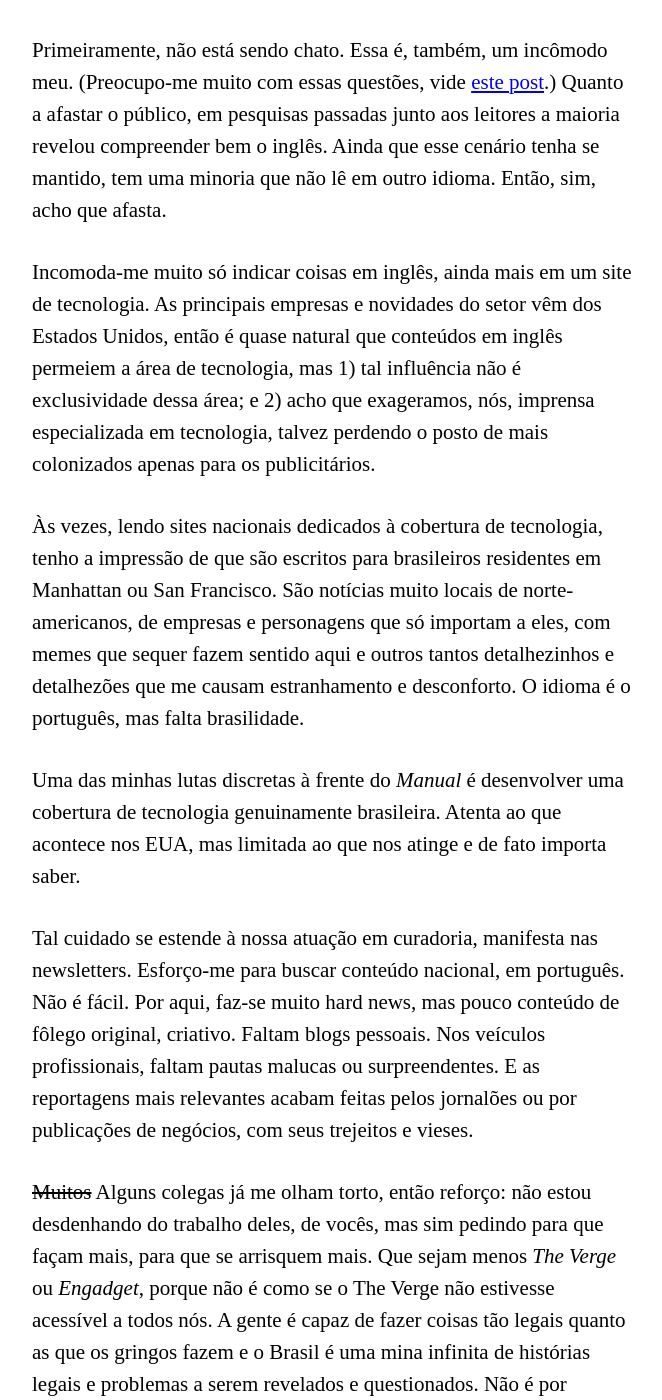
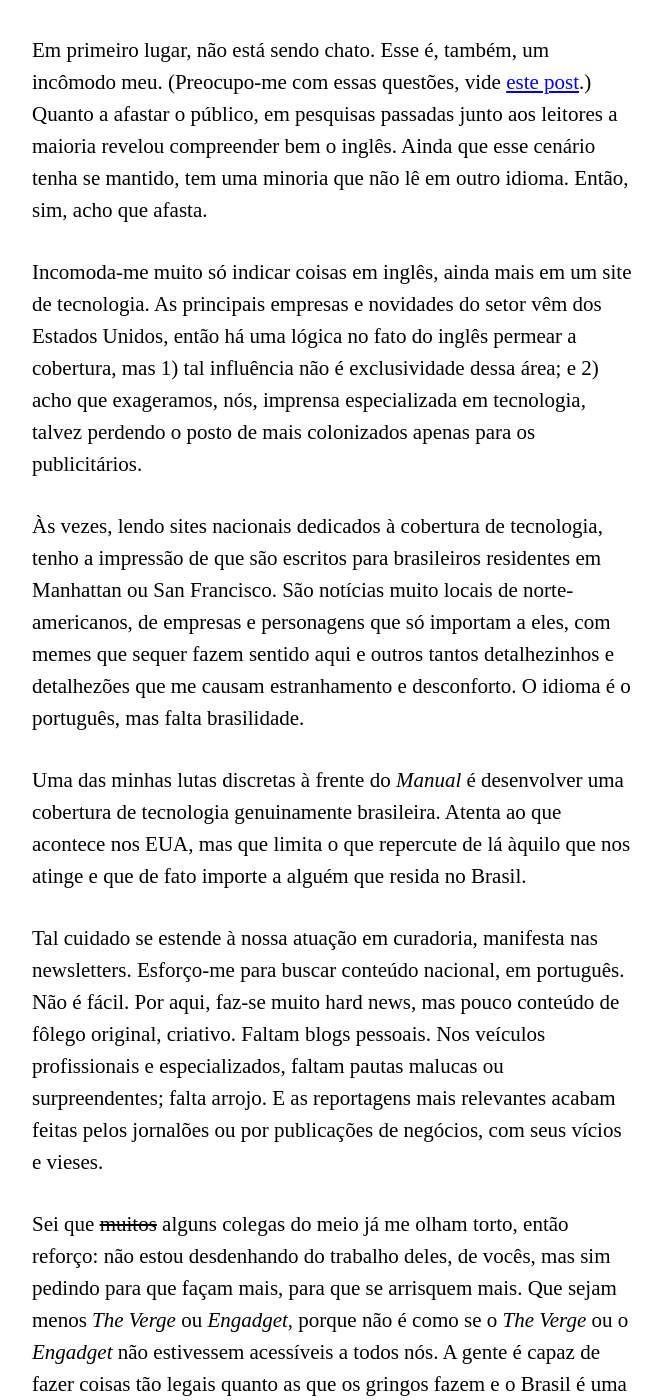
Before and after one commit to rghedin/rghedin.github.io, a Jekyll site: the page built from _posts/2021/2021-05-29-ingles-cobertura-tecnologia.md, in a window 1280 px wide and 1400 px high, scrolled down 570 px. Shown: the whole window, without its empty margins (308-970 px from the left). Built offline with Jekyll 4.4.1, drawn with Linux system fonts in a browser that asks for light colours; some of the changed text lies outside the part shown.

Commit message:
Últimas (?) alterações no post "O inglês e a cobertura de tecnologia"

```diff
--- a/_posts/2021/2021-05-29-ingles-cobertura-tecnologia.md
+++ b/_posts/2021/2021-05-29-ingles-cobertura-tecnologia.md
@@ -6,18 +6,18 @@ categories: meta
 ---
 Em resposta à última newsletter do _Manual do Usuário_, um leitor me disse: “Mesmo sendo fluente em inglês, incomodou-me o fato de quase todas indicações serem em outra língua. Isso não afasta um pouco o público? Estou sendo chato?”
 
-Primeiramente, não está sendo chato. Essa é, também, um incômodo meu. (Preocupo-me muito com essas questões, vide [este post](https://manualdousuario.net/notch-entalhe-telas-celular/).) Quanto a afastar o público, em pesquisas passadas junto aos leitores a maioria revelou compreender bem o inglês. Ainda que esse cenário tenha se mantido, tem uma minoria que não lê em outro idioma. Então, sim, acho que afasta.
+Em primeiro lugar, não está sendo chato. Esse é, também, um incômodo meu. (Preocupo-me com essas questões, vide [este post](https://manualdousuario.net/notch-entalhe-telas-celular/).) Quanto a afastar o público, em pesquisas passadas junto aos leitores a maioria revelou compreender bem o inglês. Ainda que esse cenário tenha se mantido, tem uma minoria que não lê em outro idioma. Então, sim, acho que afasta.
 
-Incomoda-me muito só indicar coisas em inglês, ainda mais em um site de tecnologia. As principais empresas e novidades do setor vêm dos Estados Unidos, então é quase natural que conteúdos em inglês permeiem a área de tecnologia, mas 1) tal influência não é exclusividade dessa área; e 2) acho que exageramos, nós, imprensa especializada em tecnologia, talvez perdendo o posto de mais colonizados apenas para os publicitários.
+Incomoda-me muito só indicar coisas em inglês, ainda mais em um site de tecnologia. As principais empresas e novidades do setor vêm dos Estados Unidos, então há uma lógica no fato do inglês permear a cobertura, mas 1) tal influência não é exclusividade dessa área; e 2) acho que exageramos, nós, imprensa especializada em tecnologia, talvez perdendo o posto de mais colonizados apenas para os publicitários.
 
 Às vezes, lendo sites nacionais dedicados à cobertura de tecnologia, tenho a impressão de que são escritos para brasileiros residentes em Manhattan ou San Francisco. São notícias muito locais de norte-americanos, de empresas e personagens que só importam a eles, com memes que sequer fazem sentido aqui e outros tantos detalhezinhos e detalhezões que me causam estranhamento e desconforto. O idioma é o português, mas falta brasilidade.
 
-Uma das minhas lutas discretas à frente do _Manual_ é desenvolver uma cobertura de tecnologia genuinamente brasileira. Atenta ao que acontece nos EUA, mas limitada ao que nos atinge e de fato importa saber.
+Uma das minhas lutas discretas à frente do _Manual_ é desenvolver uma cobertura de tecnologia genuinamente brasileira. Atenta ao que acontece nos EUA, mas que limita o que repercute de lá àquilo que nos atinge e que de fato importe a alguém que resida no Brasil.
 
-Tal cuidado se estende à nossa atuação em curadoria, manifesta nas newsletters. Esforço-me para buscar conteúdo nacional, em português. Não é fácil. Por aqui, faz-se muito hard news, mas pouco conteúdo de fôlego original, criativo. Faltam blogs pessoais. Nos veículos profissionais, faltam pautas malucas ou surpreendentes. E as reportagens mais relevantes acabam feitas pelos jornalões ou por publicações de negócios, com seus trejeitos e vieses.
+Tal cuidado se estende à nossa atuação em curadoria, manifesta nas newsletters. Esforço-me para buscar conteúdo nacional, em português. Não é fácil. Por aqui, faz-se muito hard news, mas pouco conteúdo de fôlego original, criativo. Faltam blogs pessoais. Nos veículos profissionais e especializados, faltam pautas malucas ou surpreendentes; falta arrojo. E as reportagens mais relevantes acabam feitas pelos jornalões ou por publicações de negócios, com seus vícios e vieses.
 
-<del>Muitos</del> Alguns colegas já me olham torto, então reforço: não estou desdenhando do trabalho deles, de vocês, mas sim pedindo para que façam mais, para que se arrisquem mais. Que sejam menos _The Verge_ ou _Engadget_, porque não é como se o The Verge não estivesse acessível a todos nós. A gente é capaz de fazer coisas tão legais quanto as que os gringos fazem e o Brasil é uma mina infinita de histórias legais e problemas a serem revelados e questionados. Não é por escassez de pautas que esse tipo de conteúdo é tão raro.
+Sei que <del>muitos</del> alguns colegas do meio já me olham torto, então reforço: não estou desdenhando do trabalho deles, de vocês, mas sim pedindo para que façam mais, para que se arrisquem mais. Que sejam menos _The Verge_ ou _Engadget_, porque não é como se o _The Verge_ ou o _Engadget_ não estivessem acessíveis a todos nós. A gente é capaz de fazer coisas tão legais quanto as que os gringos fazem e o Brasil é uma mina infinita de histórias fascinantes e de problemas a serem revelados e questionados. Não é por escassez de pautas que esse tipo de conteúdo é tão raro.
 
 Nas últimas semanas, tenho achado ainda mais difícil encontrar conteúdo original que valha um link nas newsletters do _Manual_. Será a pandemia? Porque eu estou mentalmente esgotado e, por mais que tente não deixar isso “vazar” para o site, não tenho certeza se estou sendo bem sucedido. É difícil pensar em coisas diferentes estando no meio de um genocídio. Seguimos tentando.
 
-O _Manual_ tem um alcance limitado, porém gosto de usá-lo para promover coisas diferentes e legais. Toda quarta, [abro um post no _Manual_](https://manualdousuario.net/tag/indicacoes-de-leitura/) para pedir indicações de leitura aos leitores. Nem todas entram nas newsletters, mas referencio o post nelas para que os inscritos leiam essas indicações colaborativas. E, fora dali, estou sempre aberto a sugestões — mande por e-mail, no Twitter, onde der.
+O _Manual_ tem um alcance limitado, porém gosto de usá-lo para promover coisas diferentes e legais. Toda quarta, [abro um post](https://manualdousuario.net/tag/indicacoes-de-leitura/) para pedir indicações de leitura aos leitores. Nem todas entram nas newsletters, mas referencio o post nelas para que os inscritos leiam essas indicações colaborativas. E, fora dali, estou sempre aberto a sugestões — mande por e-mail, no Twitter, onde der.
```
